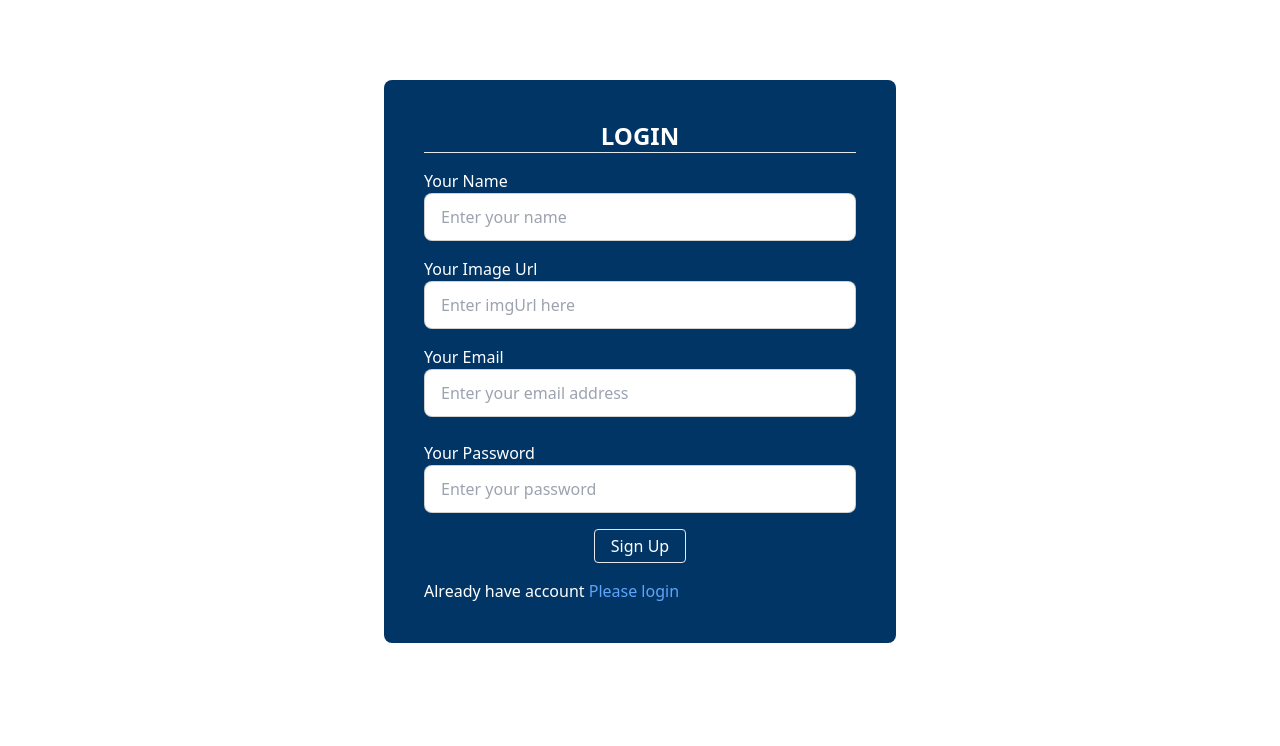
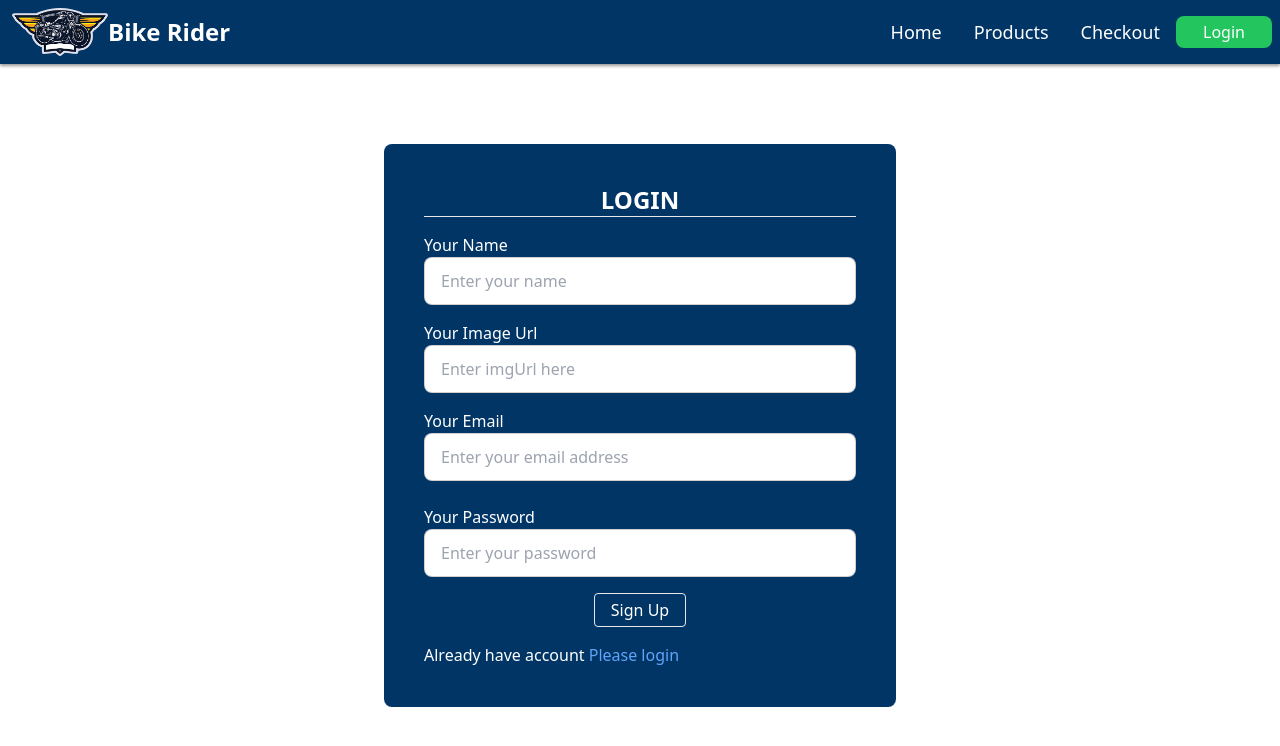
Before and after one commit to kowsar-mahmud-remon/bike-shop, a Next.js app: page /signup in a window 1280 px wide. Shown: the top 746 px of the page. Built offline with nearby package versions, Linux system fonts and the light colour scheme.

Commit message:
added navbar

```diff
--- a/src/components/Layout/RootLayout.tsx
+++ b/src/components/Layout/RootLayout.tsx
@@ -1,4 +1,11 @@
+import Navbar from "../Navbar/Navbar";
+
 const RootLayout = ({ children }: any) => {
-  return <>{children}</>;
+  return (
+    <>
+      <Navbar></Navbar>
+      {children}
+    </>
+  );
 };
 export default RootLayout;
--- /dev/null
+++ b/src/components/Navbar/Navbar.tsx
@@ -0,0 +1,109 @@
+import React from "react";
+import logo from "../../assets/logo.png";
+import Link from "next/link";
+import Image from "next/image";
+import { isLoggedIn, removeUserInfo } from "@/services/auth.service";
+import { useEffect, useState } from "react";
+import { useRouter } from "next/navigation";
+
+const Navbar = () => {
+  const userLoggedIn = isLoggedIn();
+  const router = useRouter();
+
+  const [clientRender, setClientRender] = useState(false);
+
+  useEffect(() => {
+    setClientRender(true);
+  }, []);
+
+  const logOut = () => {
+    removeUserInfo("accessToken");
+    router.push("/login");
+  };
+
+  const menuItems = (
+    <React.Fragment>
+      <li className="">
+        <Link href="/">Home</Link>
+      </li>
+      <li className="">
+        <Link href="/bike">Products</Link>
+      </li>
+      <li className="">
+        <Link href="/checkout">Checkout</Link>
+      </li>
+    </React.Fragment>
+  );
+
+  const navbarShadow = {
+    boxShadow: "0 2px 3px rgba(0, 0, 0, 0.4)",
+  };
+
+  return (
+    <div className="w-full bg-secondary sticky top-0 z-10" style={navbarShadow}>
+      <div className="max-w-[1440px] mx-auto navbar flex justify-between py-0">
+        <div className="navbar-start w-full">
+          <div className="dropdown">
+            <label tabIndex={0} className="btn btn-ghost lg:hidden">
+              <svg
+                xmlns="http://www.w3.org/2000/svg"
+                className="h-5 w-5"
+                fill="none"
+                viewBox="0 0 24 24"
+                stroke="currentColor"
+              >
+                <path
+                  strokeLinecap="round"
+                  strokeLinejoin="round"
+                  strokeWidth="2"
+                  d="M4 6h16M4 12h8m-8 6h16"
+                />
+              </svg>
+            </label>
+            <ul
+              tabIndex={1}
+              className="menu menu-compact dropdown-content mt-3 p-2 shadow bg-base-100 rounded-box w-52 text-white"
+            >
+              {menuItems}
+            </ul>
+          </div>
+          <Link
+            href="/"
+            className="cursor-pointer normal-case text-xl pl-1 flex items-center"
+          >
+            <Image
+              className=" w-24 h-12"
+              src={logo}
+              width={500}
+              height={500}
+              alt="Picture of the logo"
+            />{" "}
+            <h2 className="text-2xl font-semibold text-white">Bike Rider</h2>
+          </Link>
+        </div>
+        <div className="navbar-center hidden lg:flex text-white">
+          <ul className="menu menu-horizontal p-0 text-lg">{menuItems}</ul>
+        </div>
+
+        <div className="text-white">
+          {clientRender && userLoggedIn ? (
+            <button
+              onClick={logOut}
+              className="px-4 py-1 w-24 rounded-lg bg-red-500"
+            >
+              Log Out
+            </button>
+          ) : (
+            <Link href="/login">
+              <button className="px-4 py-1 w-24 rounded-lg bg-green-500">
+                Login
+              </button>
+            </Link>
+          )}
+        </div>
+      </div>
+    </div>
+  );
+};
+
+export default Navbar;
```
